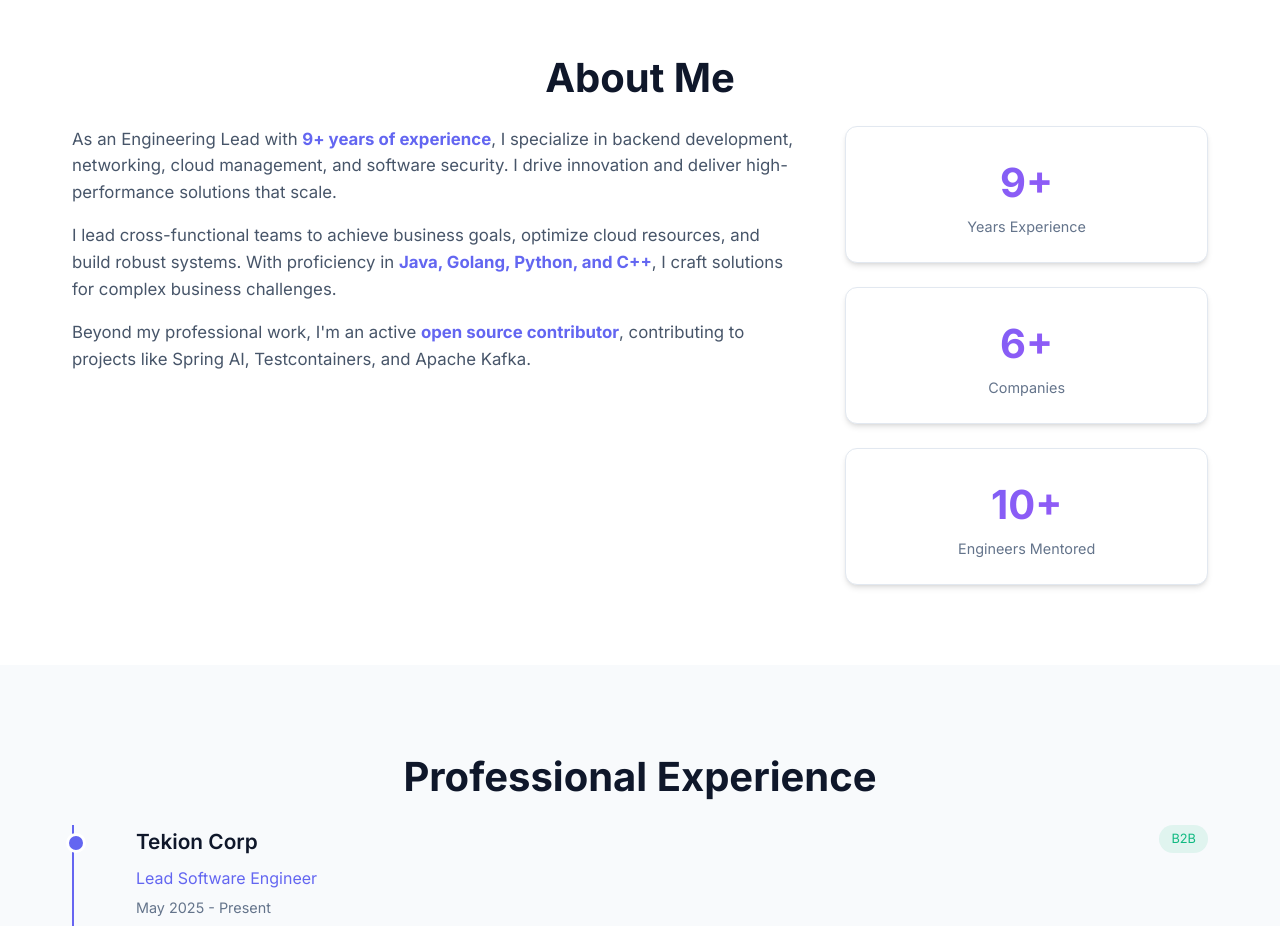
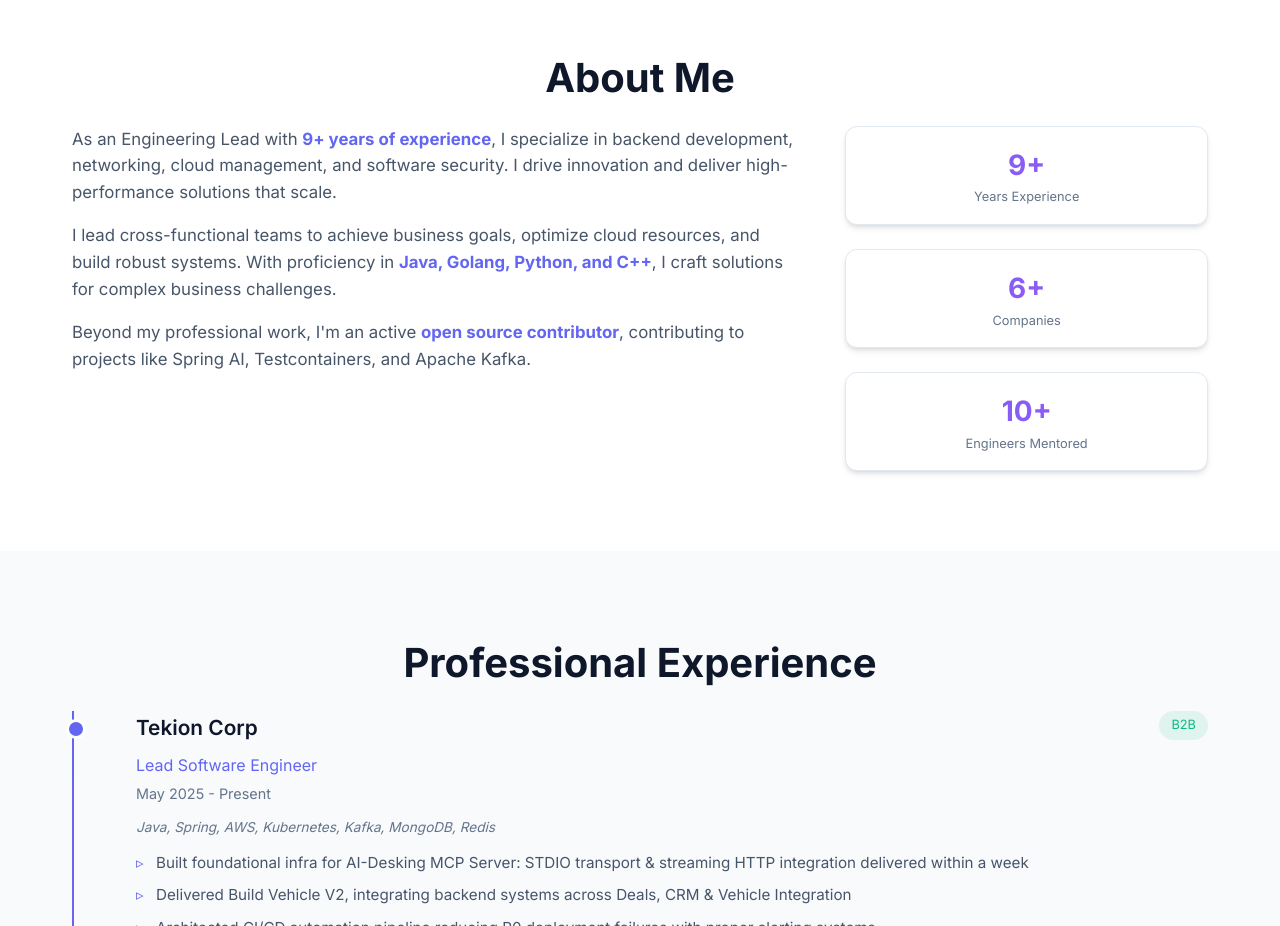
Before and after one commit to ranjitm2001/ranjitm2001.github.io, a plain HTML site: page index.html in a window 1280 px wide. Shown: the part 860-1786 px from the top of the page. Drawn offline with Linux system fonts and the light colour scheme.

Commit message:
Reduce stat box sizes in About section

```diff
--- a/styles.css
+++ b/styles.css
@@ -861,3 +861,16 @@ body {
 .blog-tags {
     margin-bottom: 1rem;
 }
+
+/* Smaller stat boxes */
+.stat {
+    padding: 1rem 1.25rem;
+}
+
+.stat-number {
+    font-size: 1.75rem;
+}
+
+.stat-label {
+    font-size: 0.8rem;
+}
```
